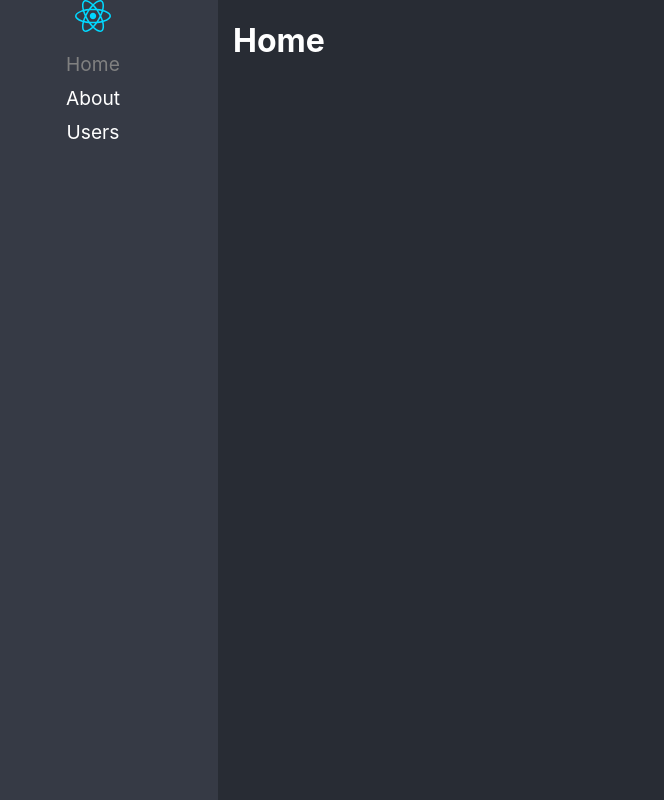
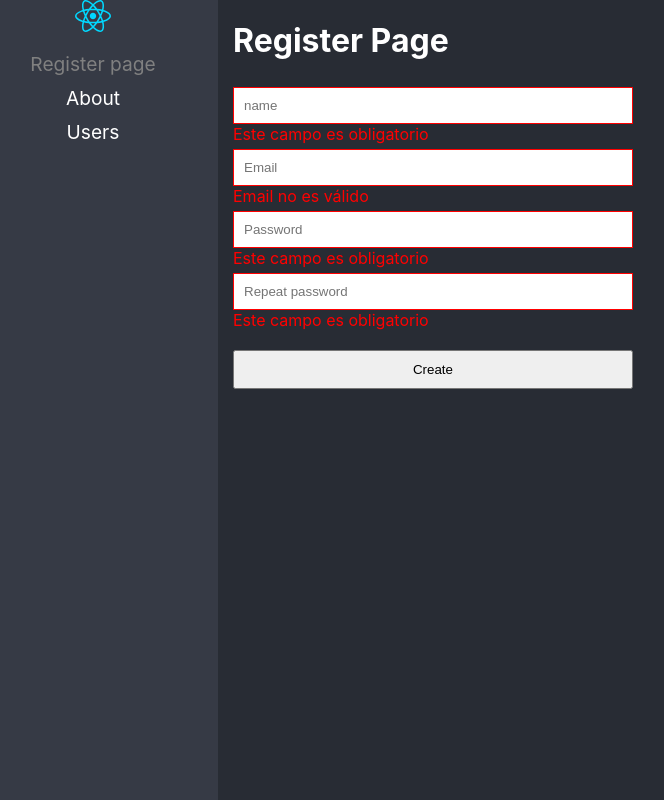
Before and after one commit to juanesgv/react-app-ts, a React (Vite) app: page /register in a window 1280 px wide. Before the commit this address led to /. Shown: the whole page, without its empty margins (32-696 px from the left). Built offline with nearby package versions, Linux system fonts and the light colour scheme.

Commit message:
validación en formulario, creación del hook useForm

```diff
--- /dev/null
+++ b/src/03-forms/hooks/useForm.ts
@@ -0,0 +1,33 @@
+import { ChangeEvent, useState } from "react"
+
+export const useForm = <T>(initialState : T) => {
+
+    const [formData, setFormData] = useState(initialState)
+
+    const onChange = (e: ChangeEvent<HTMLInputElement>) => {
+        setFormData({
+            ...formData,
+            [e.target.name]: e.target.value
+        })
+    }
+    const resetForm = () => {
+        setFormData({
+            ...initialState
+        })
+    }
+
+    const isValidEmail = ( email: string ) => {
+        const re = /^(([^<>()[\]\\.,;:\s@"]+(\.[^<>()[\]\\.,;:\s@"]+)*)|(".+"))@((\[[0-9]{1,3}\.[0-9]{1,3}\.[0-9]{1,3}\.[0-9]{1,3}\])|(([a-zA-Z\-0-9]+\.)+[a-zA-Z]{2,}))$/;
+        return re.test(email);
+    }
+
+    return {
+        ...formData,
+
+        formData,
+
+        onChange,
+        resetForm,
+        isValidEmail
+    }
+}
--- /dev/null
+++ b/src/03-forms/pages/RegisterPage.tsx
@@ -0,0 +1,81 @@
+import { FormEvent,  } from 'react'
+import { useForm } from '../hooks/useForm'
+import '../styles/styles.css'
+
+const RegisterPage = () => {
+
+    const{formData, onChange,
+        name, email, password1, password2, resetForm, isValidEmail} = useForm({ //sale del operador ... definido en el return del hook
+        name: '',
+        email: '',
+        password1: '',
+        password2: '',
+    })
+    // const {name, email, password1, password2} = formData
+
+    const onSubmit = (e: FormEvent<HTMLFormElement>) => {
+        e.preventDefault()
+
+        console.log(formData)
+    }
+
+
+
+
+    return (
+        <div>
+            <h1>Register Page</h1>
+
+            <form noValidate onSubmit={onSubmit}>
+                <input
+                    type="text"
+                    placeholder="name"
+                    name="name"
+                    value={name}
+                    onChange={ e => onChange(e) }
+                    className= {`${name.trim().length <= 0 && 'has-error'} `}
+                />
+                { name.trim().length <= 0 && <span>Este campo es obligatorio</span> }
+
+                <input
+                    type="email"
+                    placeholder="Email"
+                    name="email"
+                    value={email}
+                    onChange={ e => onChange(e) }
+                    className= {`${!isValidEmail(email) && 'has-error'} `}
+                />
+                { !isValidEmail(email) && <span>Email no es válido</span> }
+
+                <input
+                    type="password"
+                    placeholder="Password"
+                    name="password1"
+                    value={password1}
+                    onChange={ e => onChange(e) }
+                    className= {`${password1.trim().length <= 0 && 'has-error'} `}
+                />
+                { password1.trim().length <= 0 && <span>Este campo es obligatorio</span> }
+                { password1.trim().length < 6 && password1.trim().length > 0 && <span>la contraseña debe ser mayor a 6 caracteres</span> }
+
+
+                <input
+                    type="password"
+                    placeholder="Repeat password"
+                    name="password2"
+                    value={password2}
+                    onChange={ e => onChange(e) }
+                    className= {`${password2.trim().length <= 0 && 'has-error'} `}
+                />
+                { password2.trim().length <= 0 && <span>Este campo es obligatorio</span> }
+                { password2.trim().length > 0 && password2.trim() !== password1 && <span>las contraseñas deben coincidir</span> }
+
+
+                <button type="submit">Create</button>
+
+            </form>
+        </div>
+    )
+}
+
+export default RegisterPage
--- a/src/routes/Navigation.tsx
+++ b/src/routes/Navigation.tsx
@@ -1,5 +1,6 @@
 import { BrowserRouter, NavLink, Navigate, Route, Routes } from "react-router-dom"
 import logo from '../assets/react.svg'
+import RegisterPage from "../03-forms/pages/RegisterPage"
 
 const Navigation = () => {
     return (
@@ -9,7 +10,7 @@ const Navigation = () => {
                     <img src={logo} alt="React logo" />
                     <ul>
                         <li>
-                            <NavLink to='/' className={({isActive})=> isActive ? 'nav-active' : ''}>Home</NavLink>
+                            <NavLink to='/register' className={({isActive})=> isActive ? 'nav-active' : ''}>Register page</NavLink>
                         </li>
                         <li>
                             <NavLink to='/about' className={({isActive})=> isActive ? 'nav-active' : ''}>About</NavLink>
@@ -21,7 +22,7 @@ const Navigation = () => {
                 </nav>
 
                 <Routes>
-                    <Route path="about" element={<h1>About</h1>} />
+                    <Route path="/register" element={<RegisterPage/>} />
                     <Route path="users" element={<h1>Users</h1>} />
                     <Route path="/" element={<h1>Home</h1>} />
                     <Route path="/*" element={<Navigate to="/" replace />} />
```
